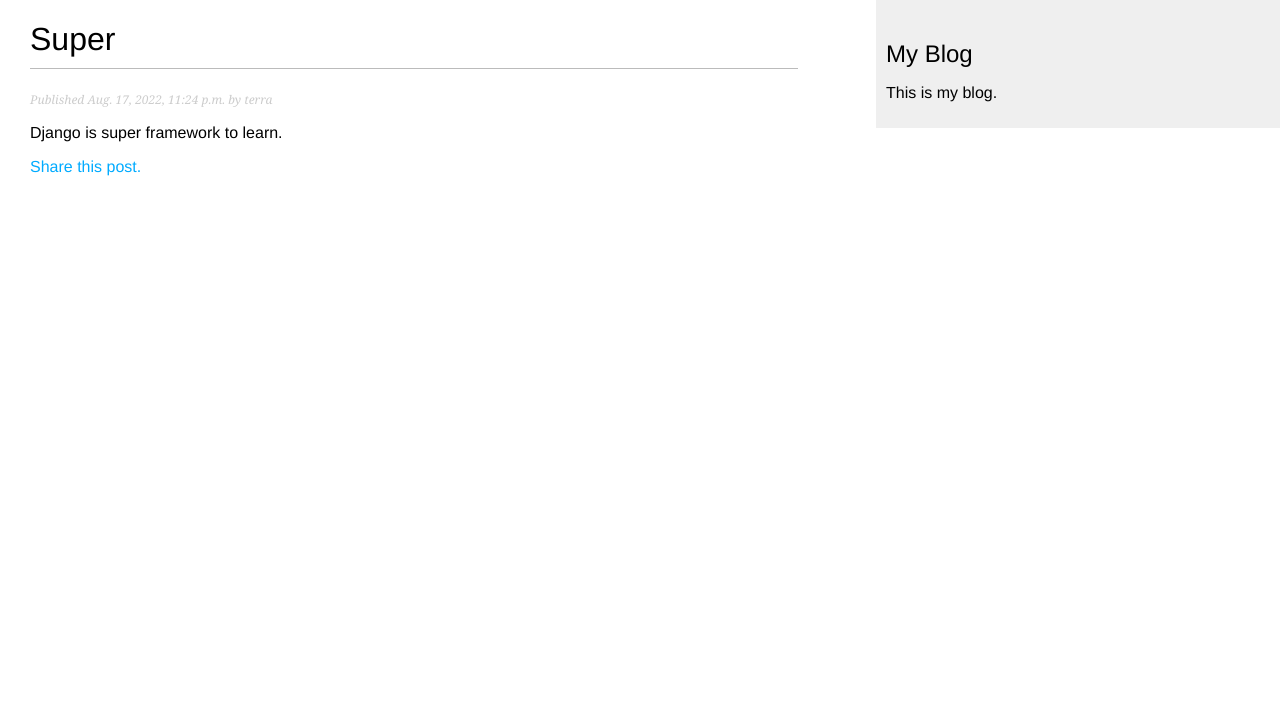
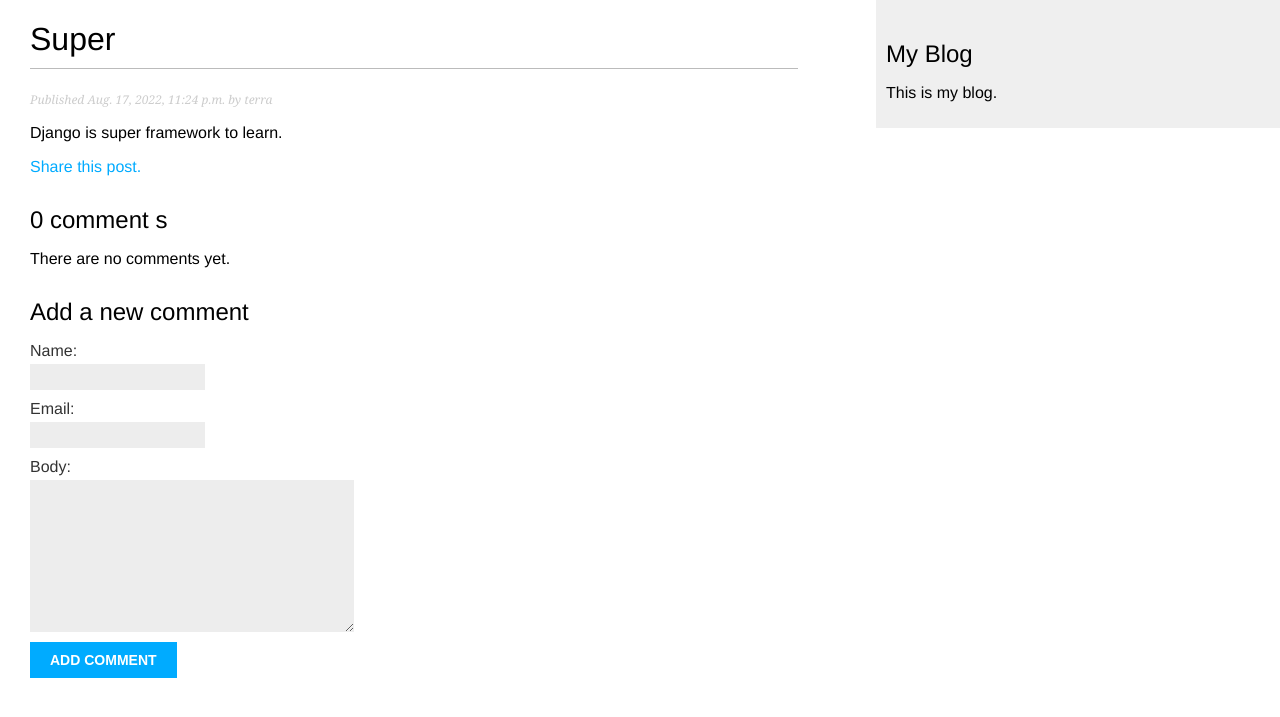
Before and after one commit to Gaya1858/Blog_App, a Django app: a page that uses mysite/blog/templates/blog/post/details.html in a window 1280 px wide. Shown: the top 717 px of the page. Run offline with Django 4.2, Linux system fonts and the light colour scheme; data comes from the database, SQL or seed files in the repository; both versions use the stored data as it was after the commit.

Commit message:
creating comment done

```diff
--- a/mysite/blog/forms.py
+++ b/mysite/blog/forms.py
@@ -1,7 +1,14 @@
 from django import forms
+from .models import Comment
+
 
 class EmailPostForm(forms.Form):
     name = forms.CharField(max_length=25)
     email = forms.EmailField()
     to = forms.EmailField()
     comments = forms.CharField(required=False, widget=forms.Textarea)
+
+class CommentForm(forms.ModelForm):
+    class Meta:
+        model = Comment
+        fields = ('name','email','body')
--- a/mysite/blog/models.py
+++ b/mysite/blog/models.py
@@ -3,10 +3,12 @@ from django.urls import reverse
 from django.utils import timezone
 from django.contrib.auth.models import User
 
+
 class PublishedManager(models.Manager):
     def get_queryset(self):
-        return super(PublishedManager, self).get_queryset()\
+        return super(PublishedManager, self).get_queryset() \
             .filter(status='published')
+
 
 # Create your models here.
 class Post(models.Model):
@@ -23,8 +25,8 @@ class Post(models.Model):
     updated = models.DateTimeField(auto_now=True)
     status = models.CharField(max_length=10, choices=STATUS_CHOICE, default='draft')
 
-    objects = models.Manager() # the default manager
-    published = PublishedManager() # our customer manager
+    objects = models.Manager()  # the default manager
+    published = PublishedManager()  # our customer manager
 
     class Meta:
         ordering = ('-publish',)
@@ -33,9 +35,25 @@ class Post(models.Model):
         return self.title
 
     def get_absolute_url(self):
-        return reverse('blog:post_detail',args=[self.publish.year, self.publish.month, self.publish.day, self.slug])
+        return reverse('blog:post_detail', args=[self.publish.year, self.publish.month, self.publish.day, self.slug])
 
 
 class PublishManager(models.Manager):
     def get_queryset(self):
         return super(PublishManager, self).get_queryset().filter(status='published')
+
+
+class Comment(models.Model):
+    post = models.ForeignKey(Post, on_delete=models.CASCADE, related_name='comments')
+    name = models.CharField(max_length=80)
+    email = models.EmailField()
+    body = models.TextField()
+    created = models.DateTimeField(auto_now_add=True)
+    updated = models.DateTimeField(auto_now=True)
+    active = models.BooleanField(default=True)
+
+    class Meta:
+        ordering = ('created',)
+
+    def __str__(self):
+        return f'Comment by {self.name} on {self.post}'
--- a/mysite/blog/templates/blog/post/details.html
+++ b/mysite/blog/templates/blog/post/details.html
@@ -11,4 +11,29 @@
     <p>
         <a href="{% url "blog:post_share" post.id %}">Share this post.</a>
     </p>
+    {% with comments.count as total_comments %}
+        <h2>
+            {{ total_comments }} comment {{ total_comments|pluralize }}
+        </h2>
+        {% for comment in comments %}
+            <div class="comment">
+                <p class="info">
+                    Comment {{ forloop.counter }} by {{ comment.name }} {{ comment.created }}
+                </p>
+            {{ comment.body|linebreaks }}
+            </div>
+            {% empty %}
+            <p>There are no comments yet.</p>
+        {% endfor %}
+        {% if new_comment %}
+            <h2>Your comment has been added.</h2>
+        {% else %}
+            <h2>Add a new comment</h2>
+            <form method="post">
+            {{ comment_form.as_p }}
+            {% csrf_token %}
+            <p><input type="submit" value="Add comment"></p>
+            </form>
+        {% endif %}
+    {% endwith %}
 {% endblock %}
--- a/mysite/blog/views.py
+++ b/mysite/blog/views.py
@@ -1,8 +1,8 @@
 from django.core.mail import send_mail
 from django.shortcuts import render, get_object_or_404
-from .models import Post
+from .models import Post, Comment
 from django.views.generic import ListView
-from .forms import EmailPostForm
+from .forms import EmailPostForm, CommentForm
 
 class PostListView(ListView):
     queryset = Post.published.all()
@@ -17,7 +17,20 @@ class PostListView(ListView):
 def post_detail(request, year, month, day, post):
     post = get_object_or_404(Post, slug=post, status='published', publish__year=year, publish__month=month, publish__day=day)
 
-    return render(request, 'blog/post/details.html', {'post': post})
+    # List of active comments for this post
+    comments = post.comments.filter(active=True)
+    new_comment = None
+
+    if request.method =='POST':
+        comment_form = CommentForm(data=request.POST)
+        if comment_form.is_valid():
+            new_comment = comment_form.save(commit=False)
+            new_comment.post = post
+            new_comment.save()
+    else:
+        comment_form = CommentForm()
+    return render(request, 'blog/post/details.html', {'post': post,
+                                                      'comments':comments,'new_comment':new_comment,'comment_form':comment_form})
 
 '''
     Handles the email forma and sends an email when its successfully submittted
```
Also changed, not shown: mysite/blog/admin.py (+7 -1 lines), mysite/blog/migrations/0002_comment.py (added), mysite/db.sqlite3.
